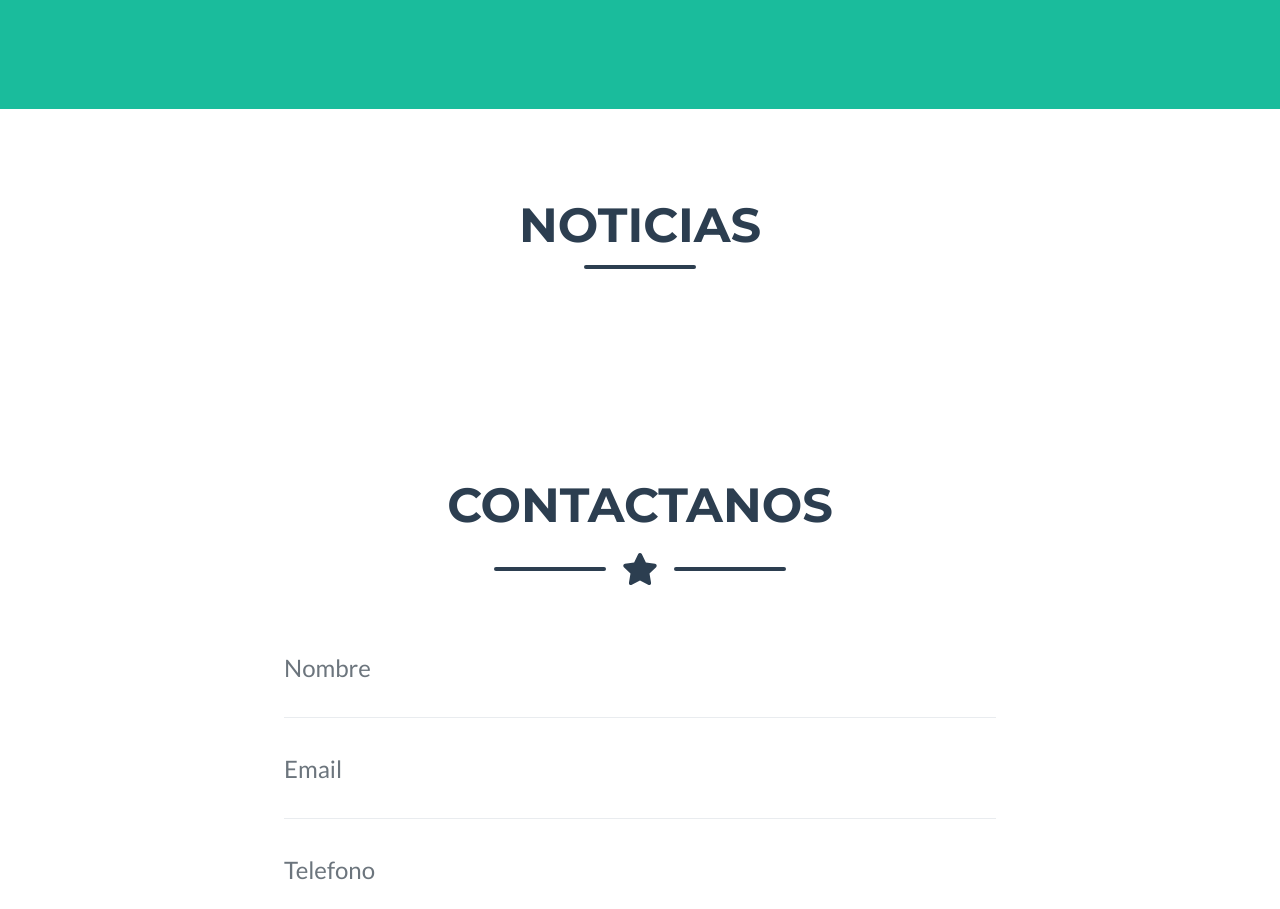
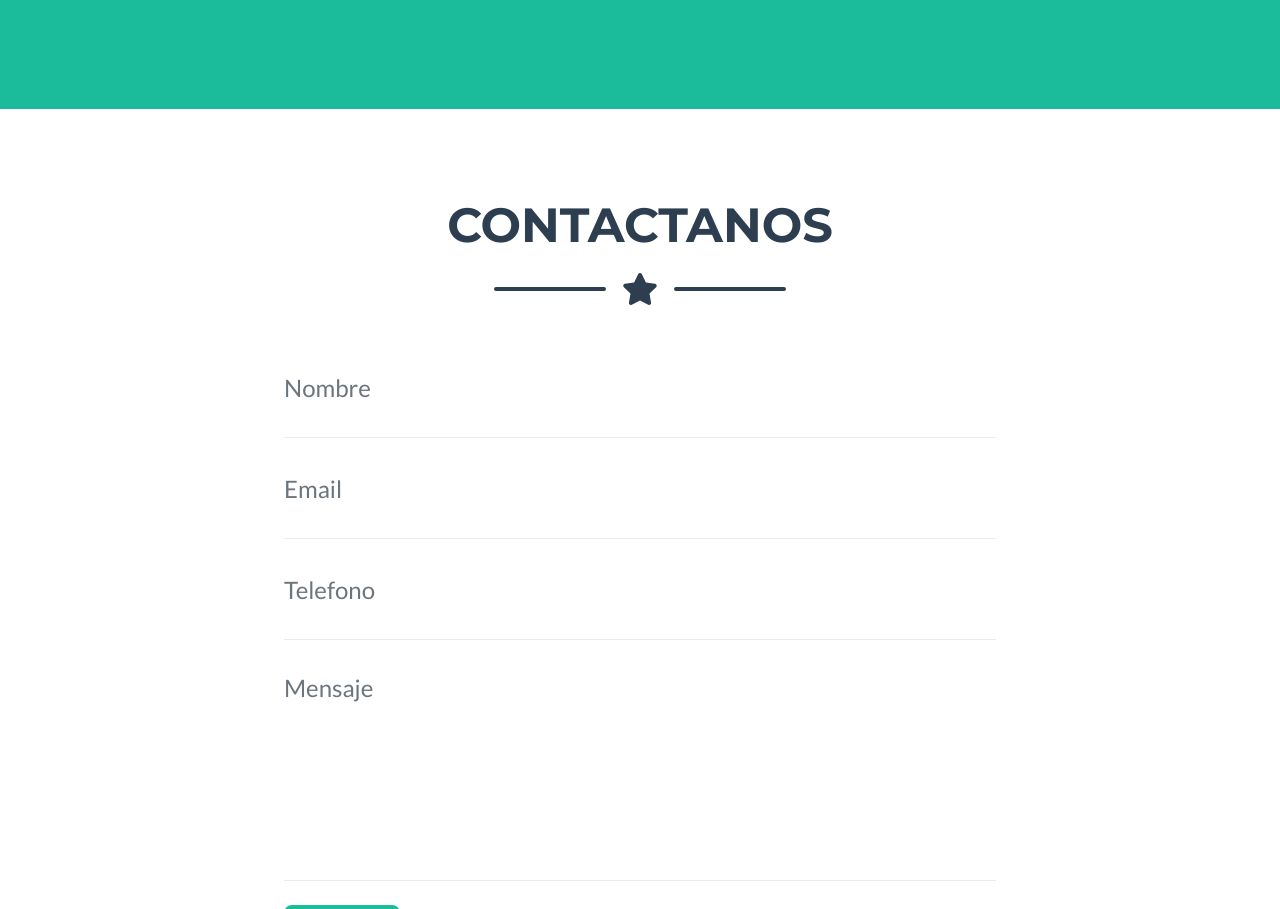
Before and after one commit to JBerriosG/Tiser, a plain HTML site: page index.html in a window 1280 px wide. Shown: the part 1484-2393 px from the top of the page. Drawn offline with nearby package versions, Linux system fonts and the light colour scheme.

Commit message:
Eliminacion de la seccion de noticias del index

```diff
--- a/index.html
+++ b/index.html
@@ -131,16 +131,6 @@
                             dar a nuestros clientes una muy buena asesoría integral y personalizamos la tecnología según
                             sus requerimientos.</p>
                     </div>
-                </div>
-            </div>
-        </section>
-        <!-- Noticias Section-->
-        <section class="page-section portfolio" id="noticias">
-            <div class="container">
-                <!-- Portfolio Section Heading-->
-                <h2 class="page-section-heading text-center text-uppercase text-secondary mb-0">Noticias</h2>
-                <div class="divider-custom">
-                    <div class="divider-custom-line"></div>
                 </div>
             </div>
         </section>
```
